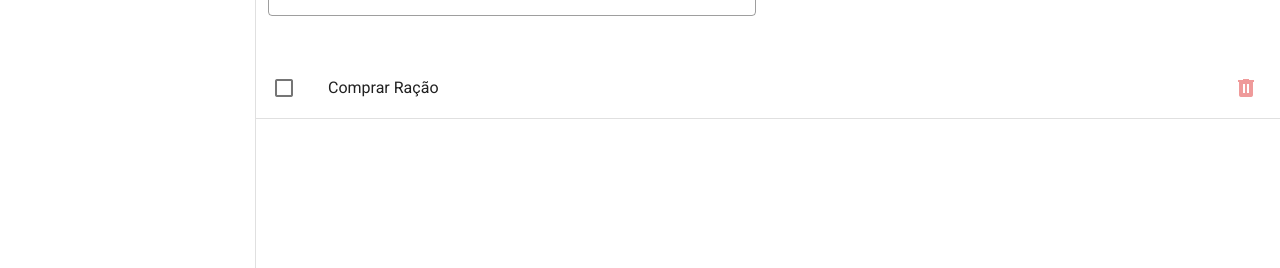
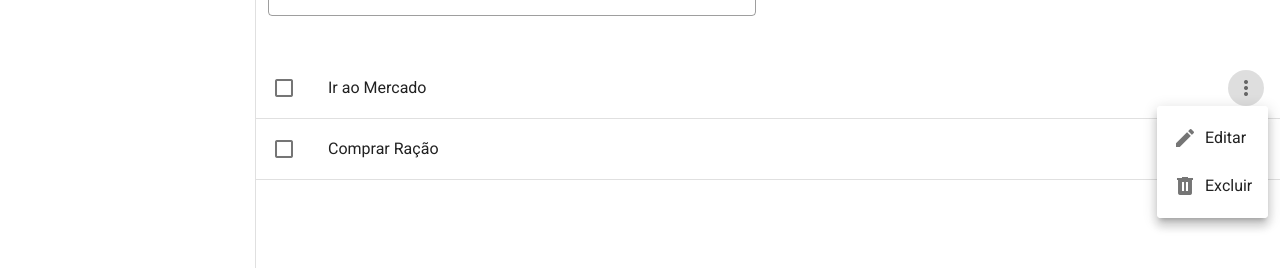
Before and after one commit to djalmamanfrin/vue-todo-list, a Vue app: page / in a window 1280 px wide. Both pictures are taken after a click on the button 1246 px from the left and 268 px from the top of the page. Shown: the part 180-448 px from the top of the page. Built offline with nearby package versions, Linux system fonts and the light colour scheme.

Commit message:
menu component. Events to edit and delete de item

```diff
--- /dev/null
+++ b/src/components/tasks/Menu.vue
@@ -0,0 +1,52 @@
+<template>
+  <div>
+    <v-menu offset-y>
+      <template v-slot:activator="{ on, attrs }">
+        <v-btn
+          v-bind="attrs"
+          v-on="on"
+          icon
+        >
+          <v-icon> mdi-dots-vertical </v-icon>
+        </v-btn>
+      </template>
+      <v-list>
+        <v-list-item
+          v-for="(item, index) in items"
+          :key="index"
+          @click="item.click"
+        >
+            <v-icon left> {{ item.icon }} </v-icon>
+            <v-list-item-title>{{ item.title }}</v-list-item-title>
+        </v-list-item>
+      </v-list>
+    </v-menu>
+  </div>
+</template>
+
+<script>
+export default {
+    data: () => ({
+        items: [
+            {
+                icon: 'mdi-pencil',
+                title: 'Editar',
+                click () {
+                    console.log('editar')
+                }
+            },
+            {
+                icon: 'mdi-trash-can',
+                title: 'Excluir',
+                click () {
+                    console.log('excluir')
+                }
+            },
+        ]
+    })
+}
+</script>
+
+<style>
+
+</style>
--- a/src/components/tasks/Task.vue
+++ b/src/components/tasks/Task.vue
@@ -17,12 +17,13 @@
                 </v-list-item-title>
             </v-list-item-content>
             <v-list-item-action>
-                <v-btn
+                <!-- <v-btn
                     icon
                     @click.stop="handleDelTask(task.id)"
                 >
                     <v-icon color="red lighten-3">mdi-trash-can</v-icon>
-                </v-btn>
+                </v-btn> -->
+                <Menu />
             </v-list-item-action>
         </template>
     </v-list-item>
@@ -31,9 +32,13 @@
 </template>
 
 <script>
+import Menu from './Menu.vue'
+
 export default {
     name: 'Task',
-    components: {},
+    components: {
+        Menu
+    },
     props: ['task'],
     methods: {
         handleDelTask (id) {
--- a/src/views/TasksVuew.vue
+++ b/src/views/TasksVuew.vue
@@ -24,7 +24,7 @@
           v-for="task, index in $store.state.tasks"
           :key="index"
         >
-          <task :task="task"/>
+          <Task :task="task"/>
         </div>
       </v-list-item-group>
     </v-list>
```
